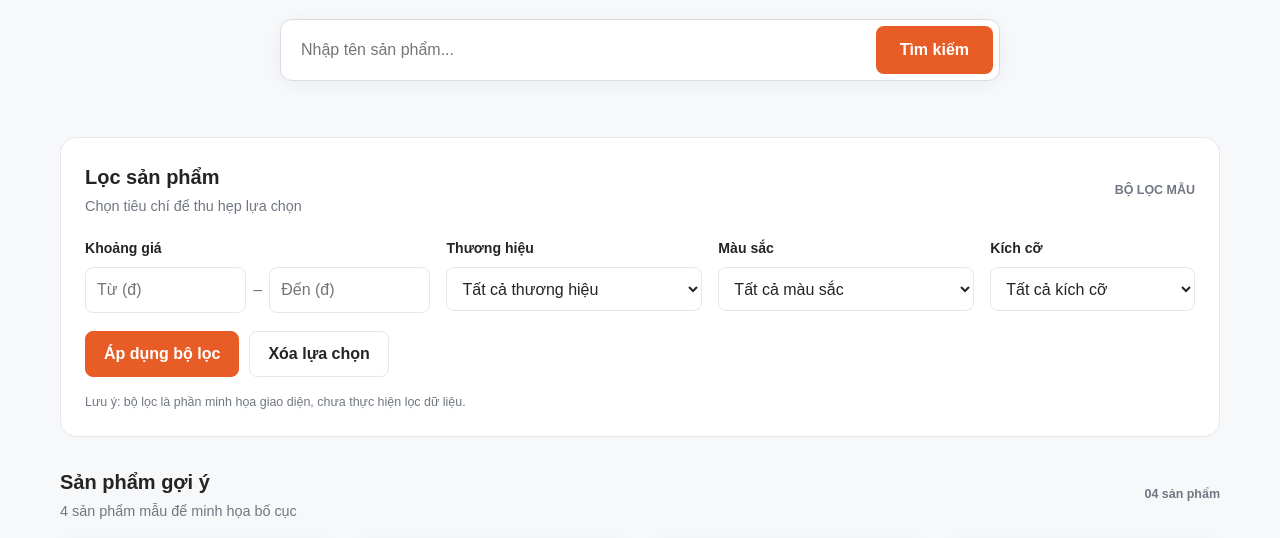
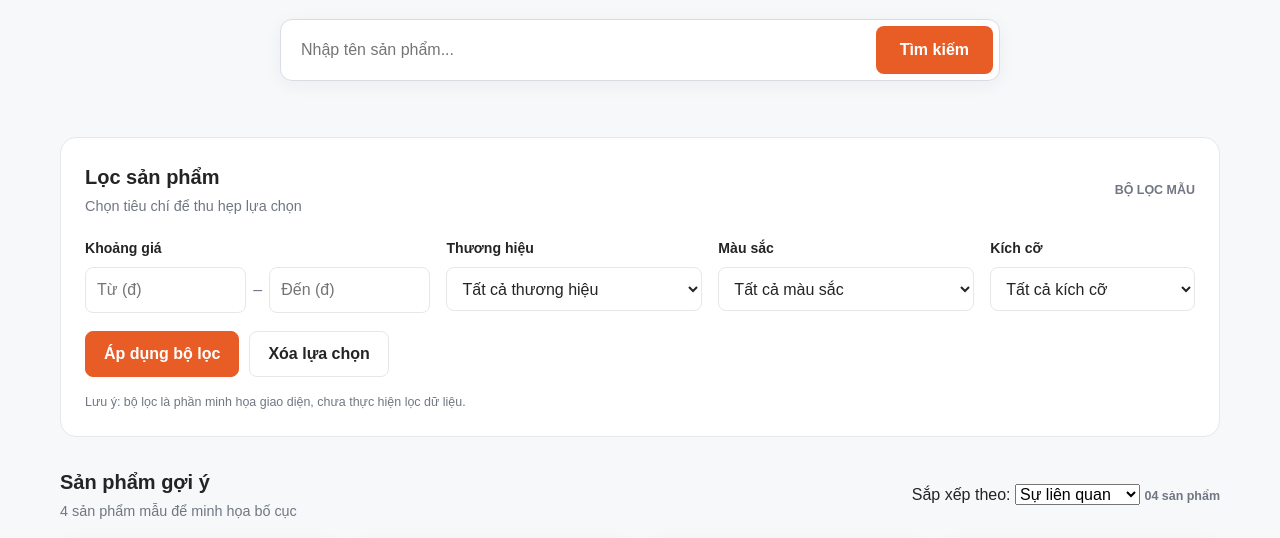
Before and after one commit to KieuOanh2006/ecommerce-ui-improvement., a plain HTML site: page index.html in a window 1280 px wide. Shown: the part 207-745 px from the top of the page. Drawn offline with Linux system fonts and the light colour scheme; grey boxes are pictures that could not be loaded.

Commit message:
Add product toolbar with sorting options
Added a product toolbar with sorting options and updated the product section heading.

```diff
--- a/index.html
+++ b/index.html
@@ -88,12 +88,26 @@
     </section>
 
     <section class="products-section" aria-labelledby="products-title">
+
+
 <div class="section-heading products-heading">
   <div>
     <h2 id="products-title">Sản phẩm gợi ý</h2>
     <p>4 sản phẩm mẫu để minh họa bố cục</p>
   </div>
+
+  <div class="product-toolbar">
+    <label for="sort-by">Sắp xếp theo:</label>
+
+    <select id="sort-by" name="sort-by">
+      <option value="relevance">Sự liên quan</option>
+      <option value="best-selling">Bán chạy nhất</option>
+      <option value="price-asc">Giá tăng dần</option>
+      <option value="price-desc">Giá giảm dần</option>
+    </select>
+
     <span class="result-count">04 sản phẩm</span>
+  </div>
 </div>
 
       <div class="product-grid">
```
Lines whose indentation alone changed are shown as unchanged.
